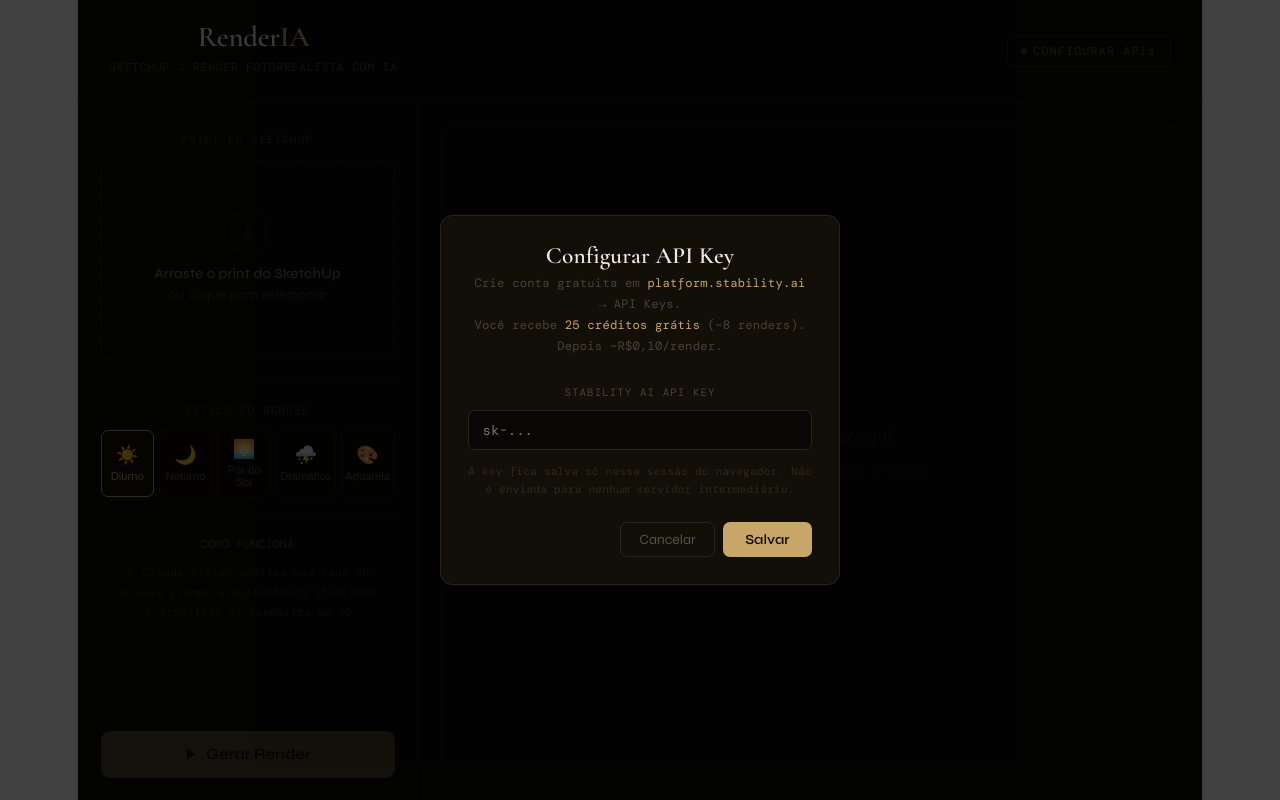
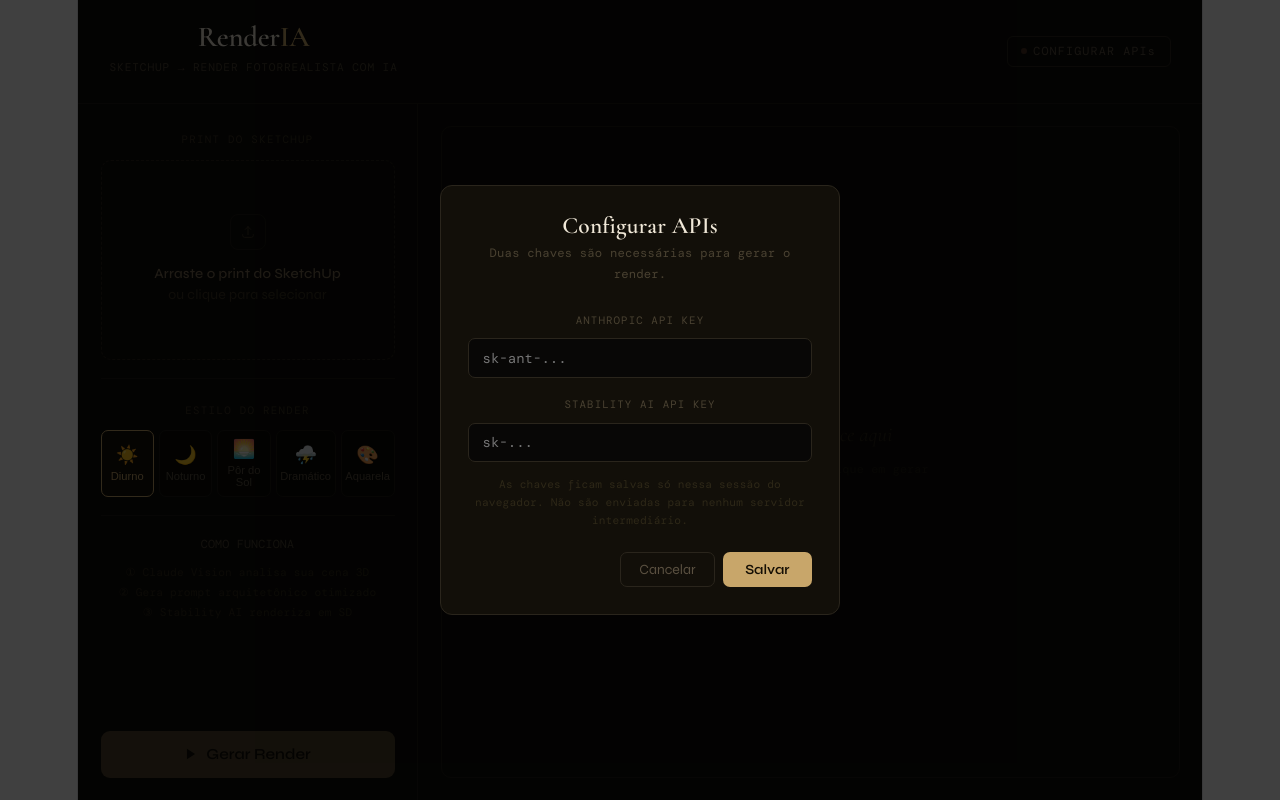
Before and after one commit to mlutegar/M-Render, a React (Vite) app in the folder my-react-app/: page / in a window 1280 px wide. Both pictures are taken after a click on the button "CONFIGURAR APIs". Built offline with nearby package versions, Linux system fonts and the light colour scheme.

Commit message:
auto: alterações 00:46:11

```diff
--- a/my-react-app/src/RenderIA.jsx
+++ b/my-react-app/src/RenderIA.jsx
@@ -724,17 +724,21 @@ Respond with ONLY the Stable Diffusion prompt, max 100 words, written in English
       {showSettings && (
         <div className="r-overlay" onClick={() => setShowSettings(false)}>
           <div className="r-modal" onClick={(e) => e.stopPropagation()}>
-            <div className="r-modal-title">Configurar API Key</div>
+            <div className="r-modal-title">Configurar APIs</div>
             <div className="r-modal-sub">
-              Crie conta gratuita em{" "}
-              <a href="https://platform.stability.ai" target="_blank" rel="noreferrer">
-                platform.stability.ai
-              </a>
-              {" "}→ API Keys.
-              <br />
-              Você recebe <strong style={{ color: "#c8a66a" }}>25 créditos grátis</strong> (~8 renders).
-              Depois ~R$0,10/render.
+              Duas chaves são necessárias para gerar o render.
             </div>
+
+            <label className="r-in-label">Anthropic API Key</label>
+            <input
+              type="password"
+              className="r-input"
+              placeholder="sk-ant-..."
+              value={anthropicKey}
+              onChange={(e) => setAnthropicKey(e.target.value)}
+              autoComplete="off"
+              spellCheck={false}
+            />
 
             <label className="r-in-label">Stability AI API Key</label>
             <input
@@ -748,7 +752,7 @@ Respond with ONLY the Stable Diffusion prompt, max 100 words, written in English
             />
 
             <div className="r-modal-note">
-              A key fica salva só nessa sessão do navegador. Não é enviada para nenhum servidor intermediário.
+              As chaves ficam salvas só nessa sessão do navegador. Não são enviadas para nenhum servidor intermediário.
             </div>
 
             <div className="r-modal-btns">
```
